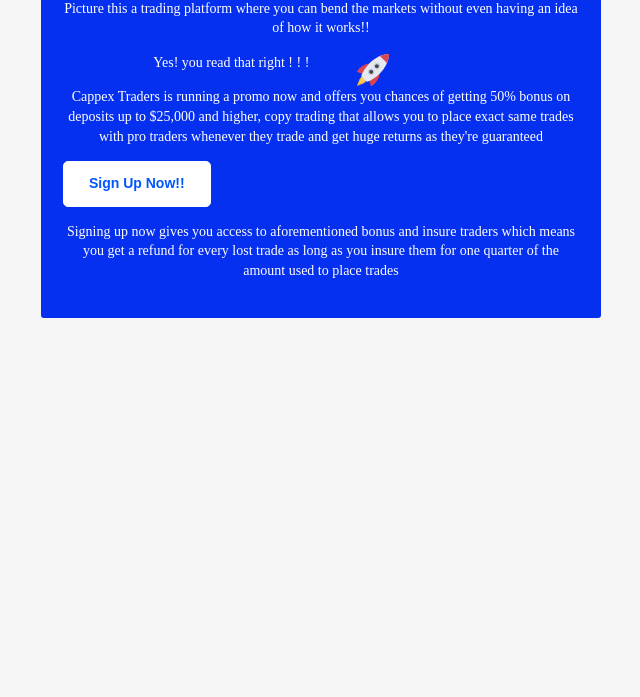
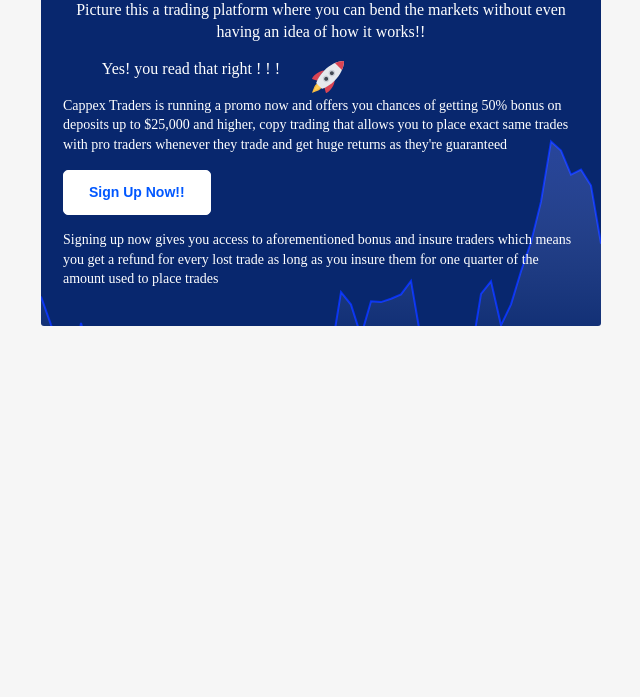
Before and after one commit to ogundelecaleb/cappex-trader-html-email, a plain HTML site: page index.html in a window 1280 px wide. Shown: the part 103-800 px from the top of the page, without its empty margins (319-959 px from the left). Drawn offline with Linux system fonts and the light colour scheme; a web font is replaced by a local one.

Commit message:
new changes

```diff
--- a/index.html
+++ b/index.html
@@ -10,7 +10,8 @@
       ------------------------------------- */
 
       /*All the styling goes here*/
-      @import url('https://fonts.googleapis.com/css2?family=Cormorant+Upright:wght@300;400;500;600;700&family=Open+Sans:wght@300;400;500;600;700&display=swap');
+      @import url("https://fonts.googleapis.com/css2?family=Cormorant+Upright:wght@300;400;500;600;700&family=Open+Sans:wght@300;400;500;600;700&display=swap");
+      @import url("https://fonts.googleapis.com/css2?family=Archivo+Black&family=Archivo:wght@300;400;500&family=Barlow&family=Clicker+Script&family=Inter:wght@500;600&display=swap");
       img {
         border: none;
         -ms-interpolation-mode: bicubic;
@@ -73,9 +74,7 @@
           HEADER, FOOTER, MAIN
       ------------------------------------- */
       .main {
-        background: #0530f0;
-        /* background-image: url(images5.jpeg); */
-        /* background: linear-gradient(45deg, rgba(9, 0, 170, 1) 1%, rgba(12, 27, 236, 1)56%, rgb(27, 143, 221)93%); */
+        background-image: url(Stock-Chart2.svg);
         border-radius: 3px;
         width: 100%;
       }
@@ -104,6 +103,12 @@
         font-size: 12px;
         text-align: center;
       }
+      .bold-text {
+        font-size: 1.2rem;
+        /* font-family: 'Inter', sans-serif; */
+        text-align: center;
+        font-weight: 500;
+      }
 
       /* -------------------------------------
           TYPOGRAPHY
@@ -131,12 +136,12 @@
       ul,
       ol {
         color: white;
-        font-family: 'Cormorant Upright', serif;
+        font-family: "Cormorant Upright", serif;
         font-size: 14px;
         font-weight: normal;
         margin: 0;
         margin-bottom: 15px;
-        text-align: center;
+        text-align: left;
         /* background-color: #3498db;
         border-radius: 4px; */
       }
@@ -147,23 +152,23 @@
         list-style-position: inside;
         margin-left: 5px;
       }
-      /* .normal-text{
-        font-family: 'Open Sans', sans-serif;
-      } */
 
       a {
         color: #3498db;
         text-decoration: underline;
       }
-      .flexed-line{
+      .flexed-line {
         display: flex;
-        gap: 3rem;
+        gap: 2rem;
         align-items: center;
         margin: 0 auto;
-        max-width: 65%;
+        max-width: 85%;
       }
       .flexed-line img {
         height: 2rem;
+      }
+      .flexed-line p {
+        font-size: 1rem;
       }
 
       /* -------------------------------------
@@ -210,6 +215,7 @@
         background-color: #ffffff;
         border-color: #ffffff;
         color: #0057ff;
+        text-align: center;
       }
 
       /* -------------------------------------
@@ -278,14 +284,23 @@
           font-size: 28px !important;
           margin-bottom: 10px !important;
         }
-        table.body p,
+        .bottom-text {
+          padding: 4px;
+          background-color: #0057ff;
+          border-radius: 5px;
+        }
+        /* table.body p .bold-text {
+          font-size: 1.3rem;
+        } */
+        /* table.body p,
         table.body ul,
         table.body ol,
         table.body td,
         table.body span,
         table.body a {
-          font-size: 16px !important;
-        }
+          font-size: 16px;
+        } */
+
         table.body .wrapper,
         table.body .article {
           padding: 10px !important;
@@ -333,10 +348,15 @@
         .apple-link a {
           color: inherit !important;
           font-family: inherit !important;
-          font-size: inherit !important;
+
           font-weight: inherit !important;
           line-height: inherit !important;
           text-decoration: none !important;
+        }
+        .bold-text {
+          font-size: 1rem;
+          text-align: center;
+          font-weight: 500;
         }
         #MessageViewBody a {
           color: inherit;
@@ -357,7 +377,6 @@
     </style>
   </head>
   <body>
-
     <table
       role="presentation"
       border="0"
@@ -410,17 +429,16 @@
                             </tr>
                           </tbody>
                         </table>
-                        <p>
+                        <p class="bold-text">
                           Picture this a trading platform where you can bend the
                           markets without even having an idea of how it works!!
                         </p>
                         <div class="flexed-line">
                           <p>Yes! you read that right ! ! !</p>
-                        <img src="rocket.svg" alt="BTC image">
+                          <img src="rocket.svg" alt="BTC image" />
                         </div>
 
-
-                        <p class="normal-text">
+                        <p>
                           Cappex Traders is running a promo now and offers you
                           chances of getting 50% bonus on deposits up to $25,000
                           and higher, copy trading that allows you to place
@@ -448,7 +466,7 @@
                           </tbody>
                         </table>
 
-                        <p class="normal-text">
+                        <p class="bottom-text">
                           Signing up now gives you access to aforementioned
                           bonus and insure traders which means you get a refund
                           for every lost trade as long as you insure them for
```
Also changed, not shown: BCH.png (deleted), BTC.svg (deleted), Stock-Chart2.svg (added), images4.jpeg (deleted), images5.jpeg (deleted), images6.jpeg (deleted), subtle-prism.svg (deleted). Lines whose indentation alone changed are shown as unchanged.
